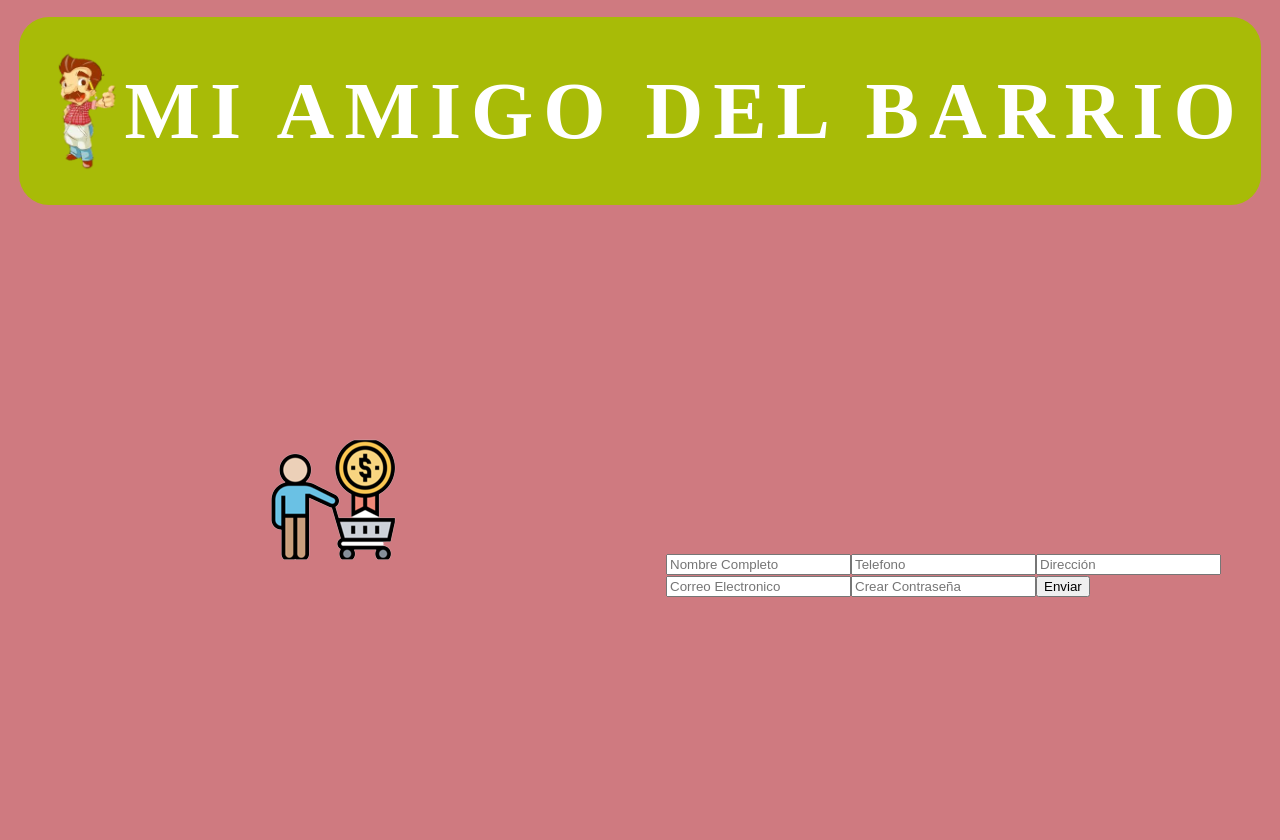
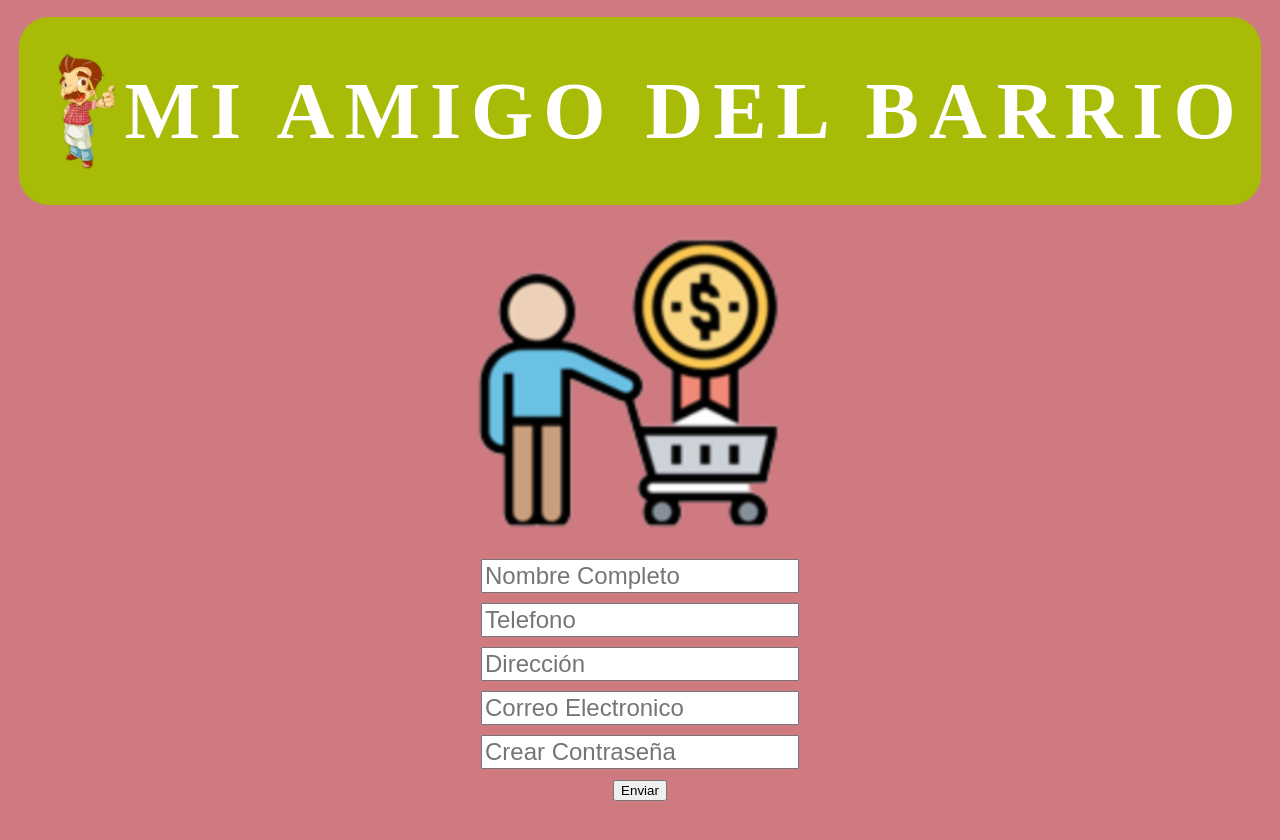
Before and after one commit to yohana12214/Coder_WEB, a React (Create React App) app in the folder FrontEnd/front/: page /crearusuario in a window 1280 px wide. Shown: the top 840 px of the page. After the commit the page ends 801 px from the top, so only its background shows below. Built offline with nearby package versions, Linux system fonts and the light colour scheme; a web font is replaced by a local one.

Commit message:
se ajusta layout de crear usuaro cliente, se cambió la foto de cliente login

```diff
--- a/FrontEnd/front/src/components/CrearTendero/CrearTendero.jsx
+++ b/FrontEnd/front/src/components/CrearTendero/CrearTendero.jsx
@@ -1,6 +1,7 @@
 import React from 'react'
 import TenderoLogin from '../Image/TenderoLogin.png';
 import "../CrearTendero/CrearTendero.css"
+
 
 export const CrearTendero = () => {
   return (
--- a/FrontEnd/front/src/components/CrearUsuario/CrearUsuario.css
+++ b/FrontEnd/front/src/components/CrearUsuario/CrearUsuario.css
@@ -0,0 +1,28 @@
+.container-cu{
+    width: 100%;
+    display:flex;
+    flex-direction: column;
+    justify-content: space-between;
+    align-items: center;
+}
+
+.login-cu{
+
+    display:flex;
+    gap: 10px;
+    flex-direction: column;
+    justify-content: space-around;
+    align-items: center;
+
+}
+
+.login-cu > input{
+
+    font-size: x-large;
+}
+
+.login-cu > button{
+
+    font-size: x-large;
+    color: red;
+}
--- a/FrontEnd/front/src/components/CrearUsuario/CrearUsuario.jsx
+++ b/FrontEnd/front/src/components/CrearUsuario/CrearUsuario.jsx
@@ -1,15 +1,15 @@
 import React from 'react'
 import { Link } from 'react-router-dom'
 import logincliente from '../Image/logincliente.png';
-
+import "../CrearUsuario/CrearUsuario.css"
 
 export const CrearUsuario = () => {
   return (
-    <div className='container'>
-        <div className='container_login'>
-            <img className='loginCliente' src={logincliente}></img>
+    <div className='container-cu'>
+        <div className='container_login-cu'>
+            <img className='loginCliente-cu' src={logincliente} alt="img"></img>
         </div>
-        <div className='login'>
+        <div className='login-cu'>
             <input type="text" placeholder='Nombre Completo' />
             <input type="text" placeholder='Telefono' />
             <input type="text" placeholder='Dirección' />
--- a/FrontEnd/front/src/components/CrearingresarCliente/CrearIngresarCliente.css
+++ b/FrontEnd/front/src/components/CrearingresarCliente/CrearIngresarCliente.css
@@ -13,6 +13,3 @@
     justify-content: space-around;
 
 }
-.cliente-cic{
-    width: 150%;
-}
--- a/FrontEnd/front/src/components/CrearingresarCliente/CrearIngresarCliente.jsx
+++ b/FrontEnd/front/src/components/CrearingresarCliente/CrearIngresarCliente.jsx
@@ -1,5 +1,5 @@
 import React from 'react'
-import ClientesLogin from '../Image/ClientesLogin.png';
+import ClientesLogin from '../Image/Clientes.png';
 import '../CrearingresarCliente/CrearIngresarCliente.css';
 import { Link } from 'react-router-dom';
 
```
Also changed, not shown: FrontEnd/front/src/components/Image/logincliente.png.
